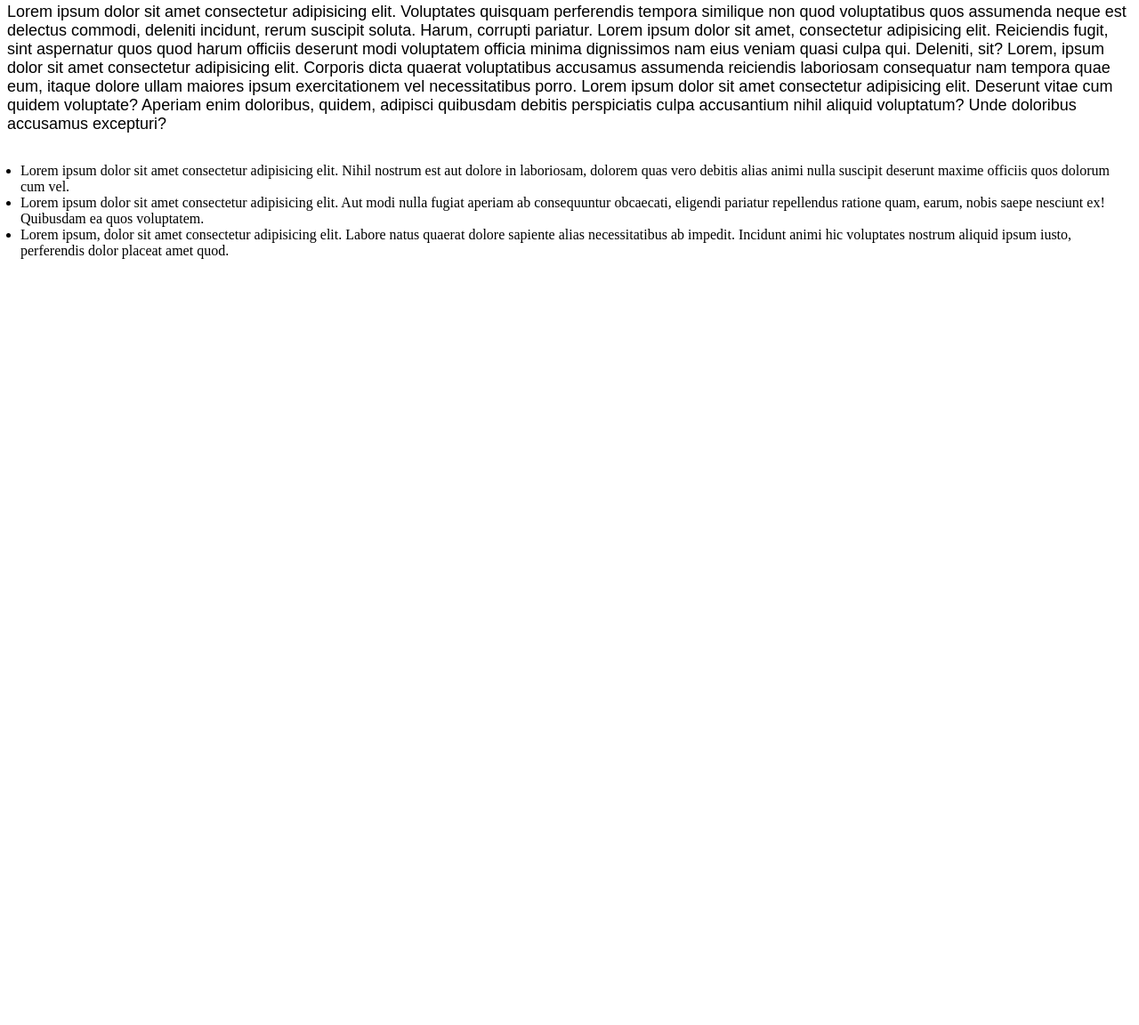
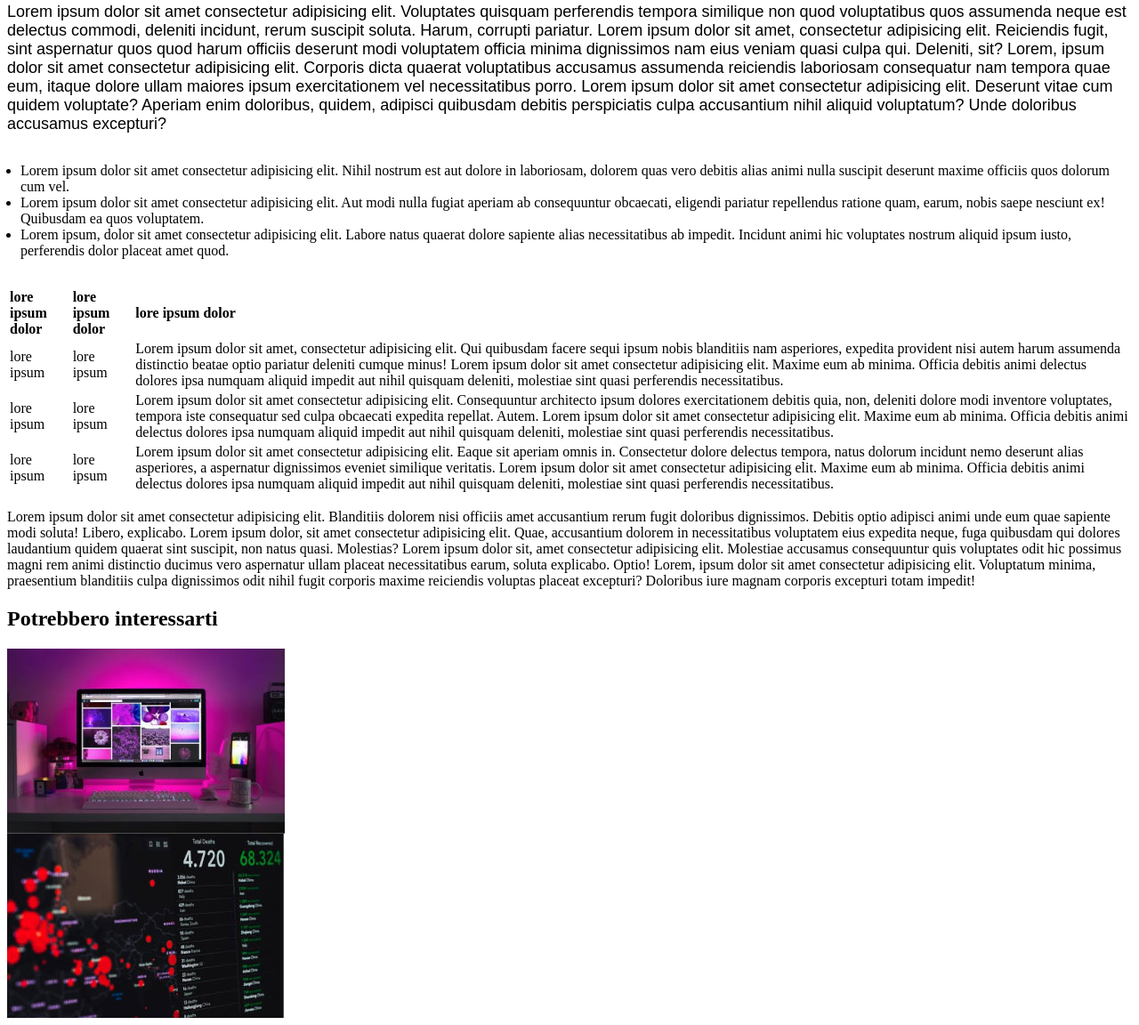
Before and after one commit to FilippoBid/html-css-booleaner, a plain HTML site: page index.html in a window 1280 px wide. Shown: the part 927-2079 px from the top of the page at 89% size. Before the commit the page ends 1249 px from the top, so only its background shows below. Drawn offline with Linux system fonts and the light colour scheme.

Commit message:
inserisco tabella, paragrafo e img di footer

```diff
--- a/css/index.css
+++ b/css/index.css
@@ -18,3 +18,4 @@ margin-bottom: 0%;}
 .article{font-family: Arial, Helvetica, sans-serif;
 font-size: large;}
 ul{padding: 15px;}
+.tableformat{text-align: left;}
--- a/index.html
+++ b/index.html
@@ -36,6 +36,43 @@
     </ul>
    </section>
 
+   <section>
+
+        <table class="tableformat">
+
+            <thead>
+
+                <th>lore ipsum dolor</th>
+                <th>lore ipsum dolor</th>
+                <th>lore ipsum dolor</th>
+
+            </thead>
+            <tbody>
+                <td>lore ipsum</td>
+                <td>lore ipsum</td>
+                <td>Lorem ipsum dolor sit amet, consectetur adipisicing elit. Qui quibusdam facere sequi ipsum nobis blanditiis nam asperiores, expedita provident nisi autem harum assumenda distinctio beatae optio pariatur deleniti cumque minus! Lorem ipsum dolor sit amet consectetur adipisicing elit. Maxime eum ab minima. Officia debitis animi delectus dolores ipsa numquam aliquid impedit aut nihil quisquam deleniti, molestiae sint quasi perferendis necessitatibus.</td>
+            </tbody>
+            <tbody>
+                <td>lore ipsum</td>
+                <td>lore ipsum</td>
+                <td>Lorem ipsum dolor sit amet consectetur adipisicing elit. Consequuntur architecto ipsum dolores exercitationem debitis quia, non, deleniti dolore modi inventore voluptates, tempora iste consequatur sed culpa obcaecati expedita repellat. Autem. Lorem ipsum dolor sit amet consectetur adipisicing elit. Maxime eum ab minima. Officia debitis animi delectus dolores ipsa numquam aliquid impedit aut nihil quisquam deleniti, molestiae sint quasi perferendis necessitatibus.</td>
+            </tbody>
+            <tbody>
+                <td>lore ipsum</td>
+                <td>lore ipsum</td>
+                <td>Lorem ipsum dolor sit amet consectetur adipisicing elit. Eaque sit aperiam omnis in. Consectetur dolore delectus tempora, natus dolorum incidunt nemo deserunt alias asperiores, a aspernatur dignissimos eveniet similique veritatis. Lorem ipsum dolor sit amet consectetur adipisicing elit. Maxime eum ab minima. Officia debitis animi delectus dolores ipsa numquam aliquid impedit aut nihil quisquam deleniti, molestiae sint quasi perferendis necessitatibus.</td>
+            </tbody>
+        </table>
+    </section>
+    <section>
+        <p>Lorem ipsum dolor sit amet consectetur adipisicing elit. Blanditiis dolorem nisi officiis amet accusantium rerum fugit doloribus dignissimos. Debitis optio adipisci animi unde eum quae sapiente modi soluta! Libero, explicabo. Lorem ipsum dolor, sit amet consectetur adipisicing elit. Quae, accusantium dolorem in necessitatibus voluptatem eius expedita neque, fuga quibusdam qui dolores laudantium quidem quaerat sint suscipit, non natus quasi. Molestias? Lorem ipsum dolor sit, amet consectetur adipisicing elit. Molestiae accusamus consequuntur quis voluptates odit hic possimus magni rem animi distinctio ducimus vero aspernatur ullam placeat necessitatibus earum, soluta explicabo. Optio! Lorem, ipsum dolor sit amet consectetur adipisicing elit. Voluptatum minima, praesentium blanditiis culpa dignissimos odit nihil fugit corporis maxime reiciendis voluptas placeat excepturi? Doloribus iure magnam corporis excepturi totam impedit!</p>
+    </section>
+    <footer>
+        <h2>Potrebbero interessarti</h2>
+        <div><img src="img/monitor.jpg" alt=""></div>
+        <div><img src="img/graph.jpg" alt=""></div>
+    </footer>
+
 </main>
         <!-- creo una lista non ordinata  -->
         <!-- creo una tabella -->
```
